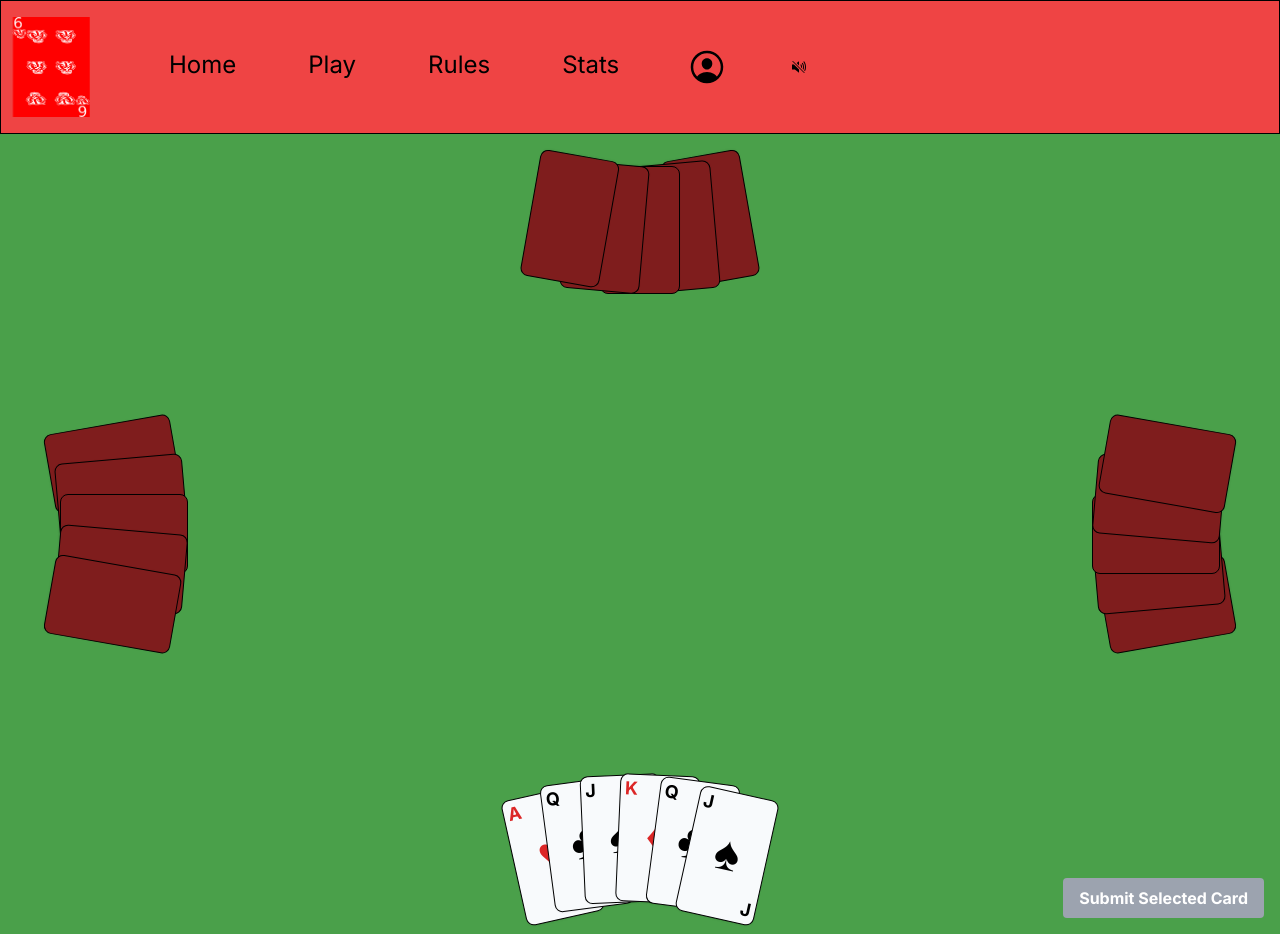
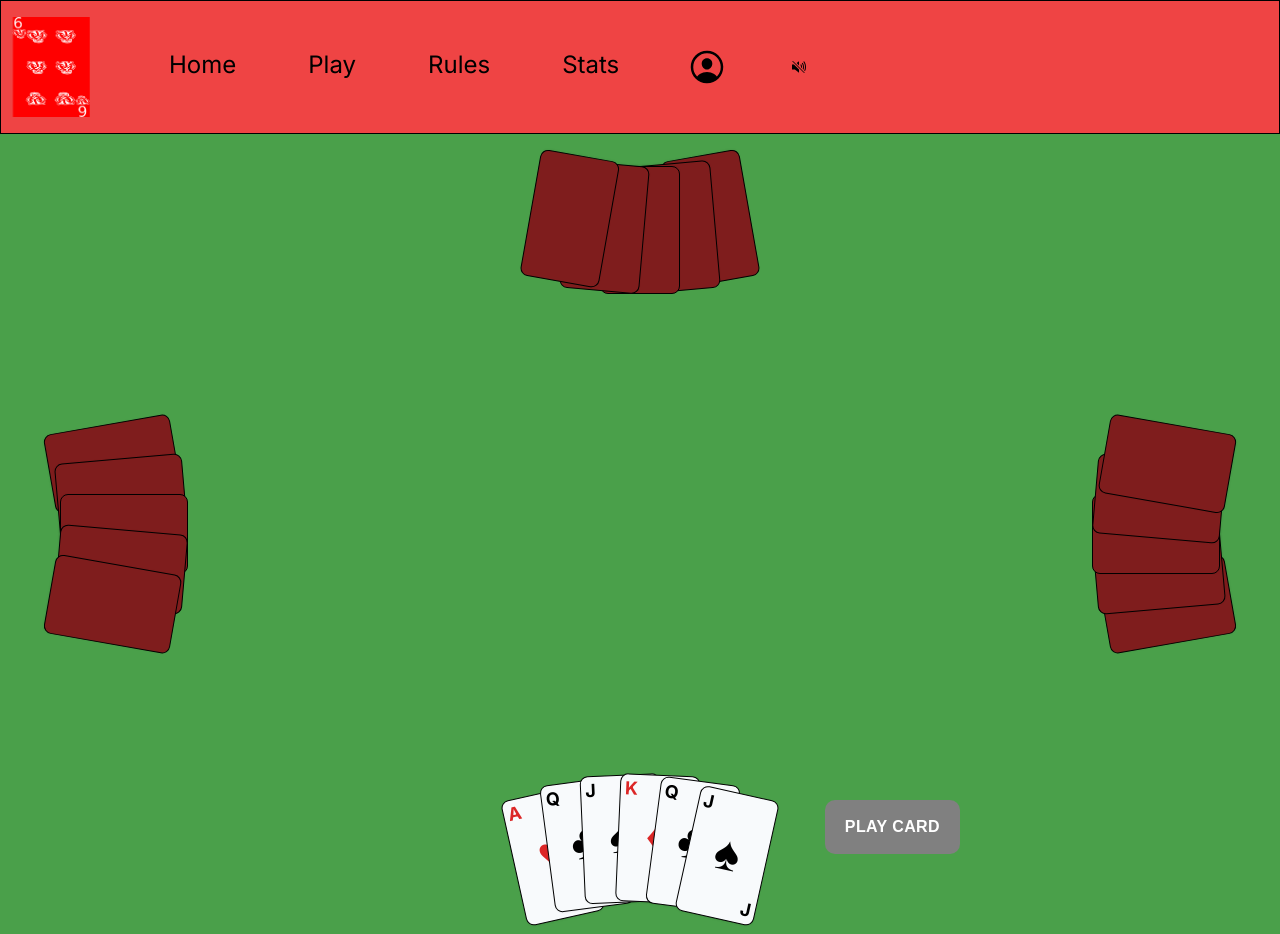
Before and after one commit to JaimeZepeda08/SixOfBadgers, a Next.js app in the folder euchreGame/frontend/: page /game in a window 1280 px wide. Built offline with nearby package versions, Linux system fonts and the light colour scheme.

Commit message:
styled button

```diff
--- /dev/null
+++ b/euchreGame/frontend/src/app/game/css_files/buttonStyles.css
@@ -0,0 +1,52 @@
+/* ButtonStyles.css */
+.baseButton {
+  align-items: center;
+  background-image: linear-gradient(135deg, #da1616 40%, #821a1a);
+  border: 0;
+  border-radius: 10px;
+  box-sizing: border-box;
+  color: #fff;
+  cursor: pointer;
+  display: flex;
+  flex-direction: column;
+  font-family: "Codec cold", sans-serif;
+  font-size: 16px;
+  font-weight: 700;
+  height: 54px;
+  justify-content: center;
+  letter-spacing: .4px;
+  line-height: 1;
+  max-width: 100%;
+  padding: 3px 20px;
+  text-decoration: none;
+  text-transform: uppercase;
+  user-select: none;
+  touch-action: manipulation;
+  transition: all 200ms;
+}
+
+.baseButton:hover {
+  background-image: linear-gradient(135deg, #ff4747 40%, #a13333); /* Lighter gradient on hover */
+}
+
+.baseButton:hover span {
+  transform: scale(1.1); /* Adjusted for a more noticeable hover effect */
+  opacity: 1; /* Keeping the text fully opaque for better readability */
+}
+
+.baseButton.disabled {
+  background-image: none;
+  background-color: gray; /* Adjust as needed */
+  cursor: not-allowed;
+}
+
+@media screen and (max-width: 991px) {
+  .baseButton {
+    font-size: 15px;
+    height: 50px;
+  }
+
+  .baseButton span {
+    line-height: 50px;
+  }
+}
--- a/euchreGame/frontend/src/app/game/page.tsx
+++ b/euchreGame/frontend/src/app/game/page.tsx
@@ -3,6 +3,7 @@
 import React, { use, useState, useEffect } from "react";
 import Hand from "../../components/Hand";
 import { submitSelectedCard } from '@/lib/gameService';
+import './css_files/buttonStyles.css';
 
 /**
  * Home component representing the main page of the game. Each person
@@ -64,10 +65,11 @@ export default function Home() {
         formData.append("value", selectedCard.value);
         await submitSelectedCard(formData);
     }
-};
+  };
 
   return (
     <div className="h-screen flex justify-center items-center relative" style={{ backgroundColor: 'rgb(74, 160, 74)' }}>
+
       <div className="absolute bottom-8" style={{ transform: "rotate(0deg)" }}>
         <Hand cards={cards} onCardSelect={handleCardSelect}/>
       </div>
@@ -80,19 +82,17 @@ export default function Home() {
       <div className="absolute right-0" style={{ transform: "rotate(270deg)" }}>
         <Hand cards={opponents} onCardSelect={handleOppSelect}/>
       </div>
-      <form onSubmit={handleSubmit} className="absolute bottom-0 right-0 m-4">
+
+      <form onSubmit={handleSubmit} className="absolute bottom-0 right-0">
         <button
           type="submit"
-          className={`px-4 py-2 font-bold text-white rounded ${
-            selectedCard ? 'bg-blue-500 hover:bg-blue-700' : 'bg-gray-400 cursor-not-allowed'
-          }`}
+          className={`baseButton ${!selectedCard ? 'disabled' : ''} mb-20 mr-80`}
           disabled={!selectedCard}
           onClick={() => console.log('Submit action')}
         >
-          Submit Selected Card
+          Play Card
         </button>
       </form>
-
     </div>
   );
 }
```
